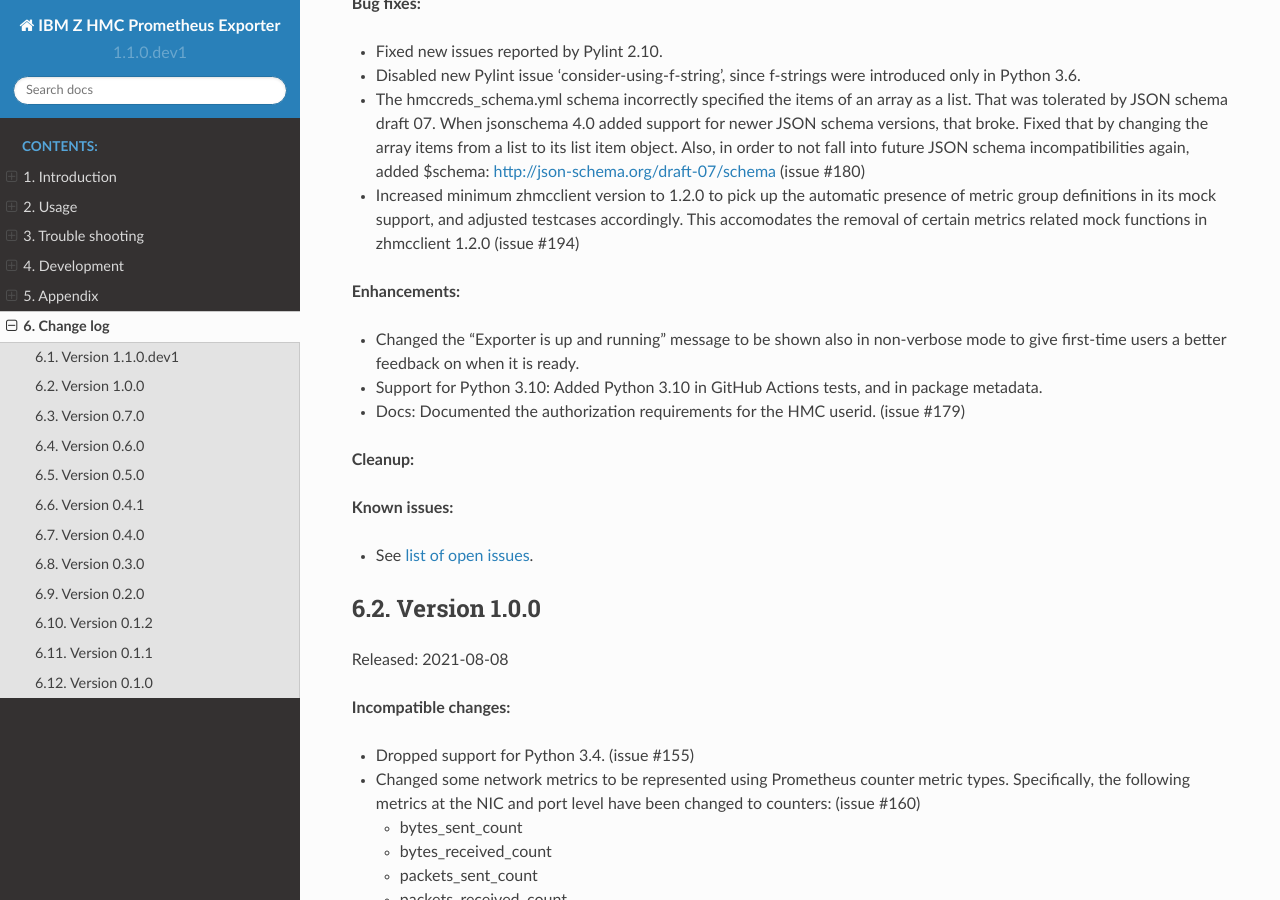
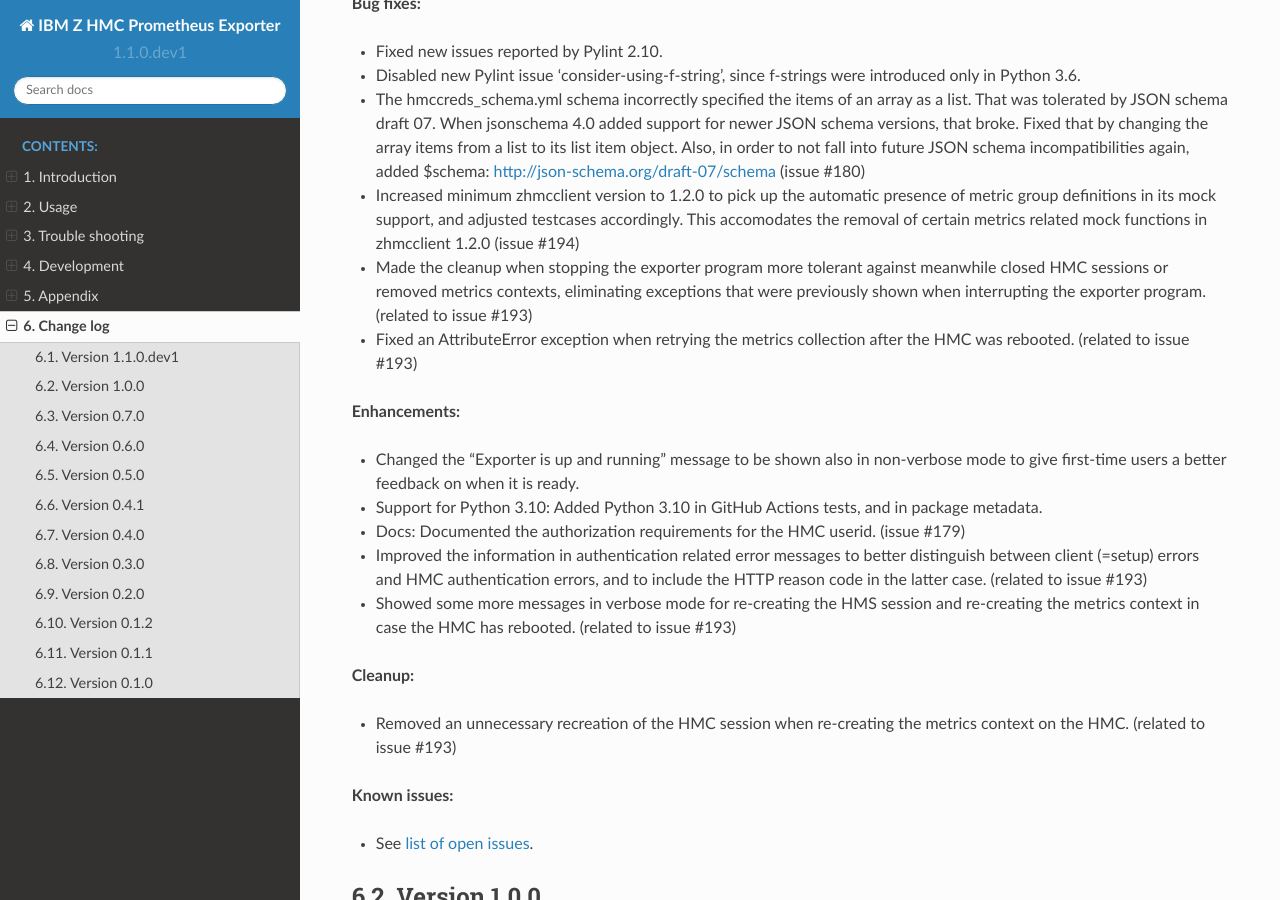
Before and after one commit to zhmcclient/zhmc-prometheus-exporter, a Sphinx documentation site: the page built from docs/changes.rst, in a window 1280 px wide and 900 px high, scrolled down 416 px. Built offline with Sphinx 7.4.7 and the Read the Docs theme 2.0.0, drawn with Linux system fonts in a browser that asks for light colours.

Commit message:
Fixes and improvements for HMC errors and reboot
Details:

* Made the cleanup when stopping the exporter program more tolerant against
  meanwhile closed HMC sessions or removed metrics contexts, eliminating
  exceptions that were previously shown when interrupting the exporter
  program. (related to issue #193)

* Fixed an AttributeError exception when retrying the metrics collection after
  the HMC was rebooted. (related to issue #193)

* Improved the information in authentication related error messages to
  better distinguish between client (=setup) errors and HMC authentication
  errors, and to include the HTTP reason code in the latter case.
  (related to issue #193)

* Showed some more messages in verbose mode for re-creating the HMS session
  and re-creating the metrics context in case the HMC has rebooted.
  (related to issue #193)

* Removed an unnecessary recreation of the HMC session when re-creating
  the metrics context on the HMC. (related to issue #193)

Signed-off-by: Andreas Maier <maiera@de.ibm.com>

```diff
--- a/README.rst
+++ b/README.rst
@@ -34,6 +34,11 @@
 The **IBM Z HMC Prometheus Exporter** is a `Prometheus exporter`_ written in
 Python that retrieves metrics from the `IBM Z`_ Hardware Management Console (HMC)
 and exports them to the `Prometheus`_ monitoring system.
+
+The exporter attempts to stay up as much as possible, for example it performs
+automatic session renewals with the HMC if the logon session expires, and it
+survives HMC reboots and automatically picks up metrics collection again once
+the HMC come back up.
 
 .. _IBM Z: https://www.ibm.com/it-infrastructure/z
 .. _Prometheus exporter: https://prometheus.io/docs/instrumenting/exporters/
--- a/docs/changes.rst
+++ b/docs/changes.rst
@@ -47,6 +47,14 @@
   testcases accordingly. This accomodates the removal of certain metrics
   related mock functions in zhmcclient 1.2.0 (issue #194)
 
+* Made the cleanup when stopping the exporter program more tolerant against
+  meanwhile closed HMC sessions or removed metrics contexts, eliminating
+  exceptions that were previously shown when interrupting the exporter
+  program. (related to issue #193)
+
+* Fixed an AttributeError exception when retrying the metrics collection after
+  the HMC was rebooted. (related to issue #193)
+
 **Enhancements:**
 
 * Changed the "Exporter is up and running" message to be shown also in
@@ -59,7 +67,19 @@
 * Docs: Documented the authorization requirements for the HMC userid.
   (issue #179)
 
+* Improved the information in authentication related error messages to
+  better distinguish between client (=setup) errors and HMC authentication
+  errors, and to include the HTTP reason code in the latter case.
+  (related to issue #193)
+
+* Showed some more messages in verbose mode for re-creating the HMS session
+  and re-creating the metrics context in case the HMC has rebooted.
+  (related to issue #193)
+
 **Cleanup:**
+
+* Removed an unnecessary recreation of the HMC session when re-creating
+  the metrics context on the HMC. (related to issue #193)
 
 **Known issues:**
 
--- a/docs/intro.rst
+++ b/docs/intro.rst
@@ -21,6 +21,11 @@
 The **IBM Z HMC Prometheus Exporter** is a `Prometheus exporter`_ written in
 Python that retrieves metrics from the `IBM Z`_ Hardware Management Console (HMC)
 and exports them to the `Prometheus`_ monitoring system.
+
+The exporter attempts to stay up as much as possible, for example it performs
+automatic session renewals with the HMC if the logon session expires, and it
+survives HMC reboots and automatically picks up metrics collection again once
+the HMC come back up.
 
 .. _IBM Z: https://www.ibm.com/it-infrastructure/z
 .. _Prometheus exporter: https://prometheus.io/docs/instrumenting/exporters/
```
Also changed, not shown: 1 other file.
